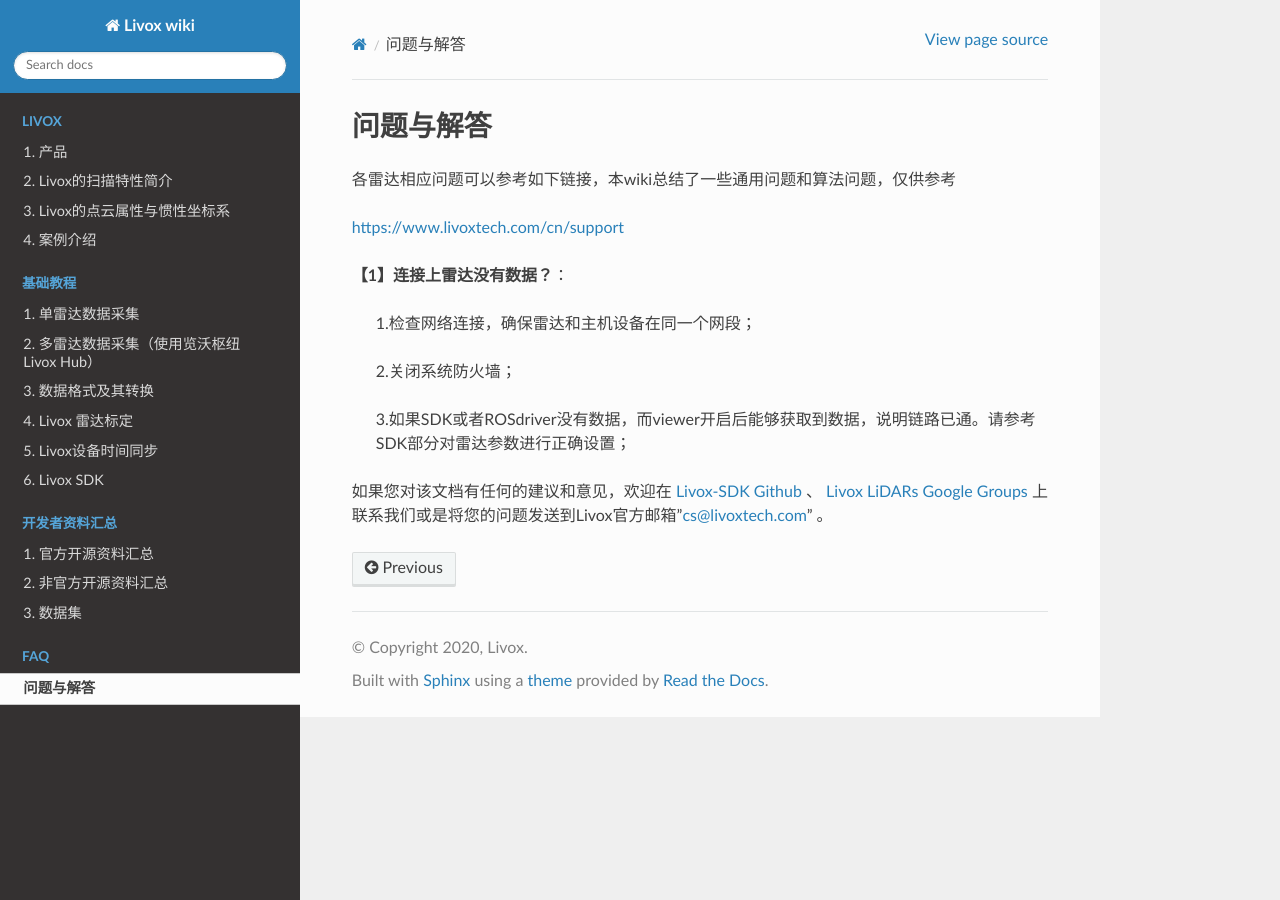
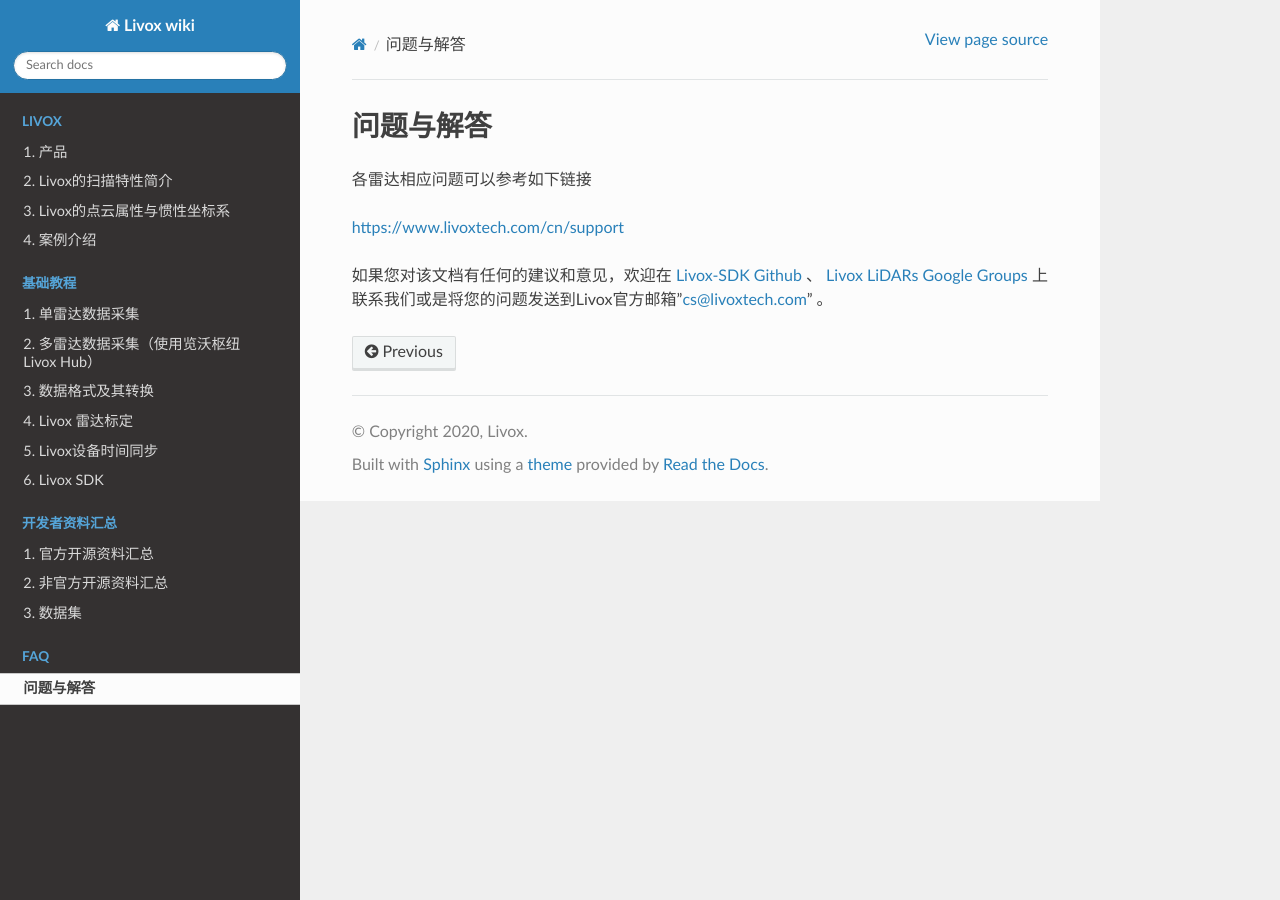
Before and after one commit to Livox-SDK/livox_wiki_cn, a Sphinx documentation site: the page built from source/FAQ.rst, in a window 1280 px wide. Built offline with Sphinx 7.4.7 and the Read the Docs theme 2.0.0, drawn with Linux system fonts in a browser that asks for light colours.

Commit message:
Update FAQ.rst

```diff
--- a/source/FAQ.rst
+++ b/source/FAQ.rst
@@ -1,17 +1,10 @@
 =======================================
 问题与解答
 =======================================
-各雷达相应问题可以参考如下链接，本wiki总结了一些通用问题和算法问题，仅供参考
+各雷达相应问题可以参考如下链接
 
 https://www.livoxtech.com/cn/support
 
-**【1】连接上雷达没有数据？**：
-
- 1.检查网络连接，确保雷达和主机设备在同一个网段；
-
- 2.关闭系统防火墙；
-
- 3.如果SDK或者ROSdriver没有数据，而viewer开启后能够获取到数据，说明链路已通。请参考SDK部分对雷达参数进行正确设置；
 
 
 如果您对该文档有任何的建议和意见，欢迎在
```
